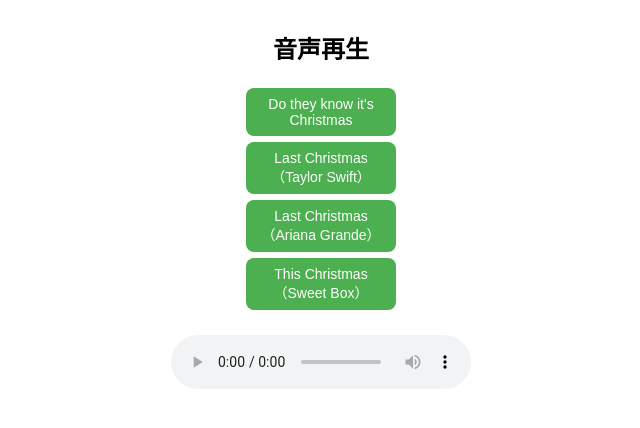
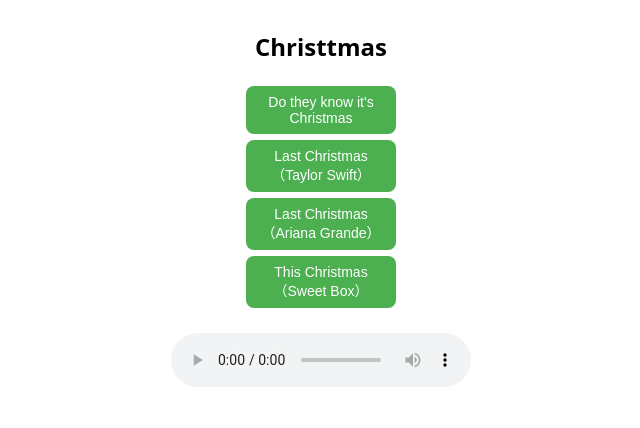
Before and after one commit to incict-design/Christmas, a plain HTML site: page index.html in a window 1280 px wide. Shown: the whole page, without its empty margins (319-959 px from the left). Drawn offline with Linux system fonts and the light colour scheme.

Commit message:
Update index.html

```diff
--- a/index.html
+++ b/index.html
@@ -3,7 +3,7 @@
 <head>
 <meta charset="UTF-8">
 <meta name="viewport" content="width=device-width, initial-scale=1.0">
-<title>音声再生アプリ</title>
+<title>音声再生</title>
 <style>
     body {
         font-family: system-ui;
@@ -78,7 +78,7 @@
 </head>
 
 <body>
-<h2>音声再生</h2>
+<h2>Christtmas</h2>
 
 <div class="container">
     <!-- 音声再生エリア -->
```
